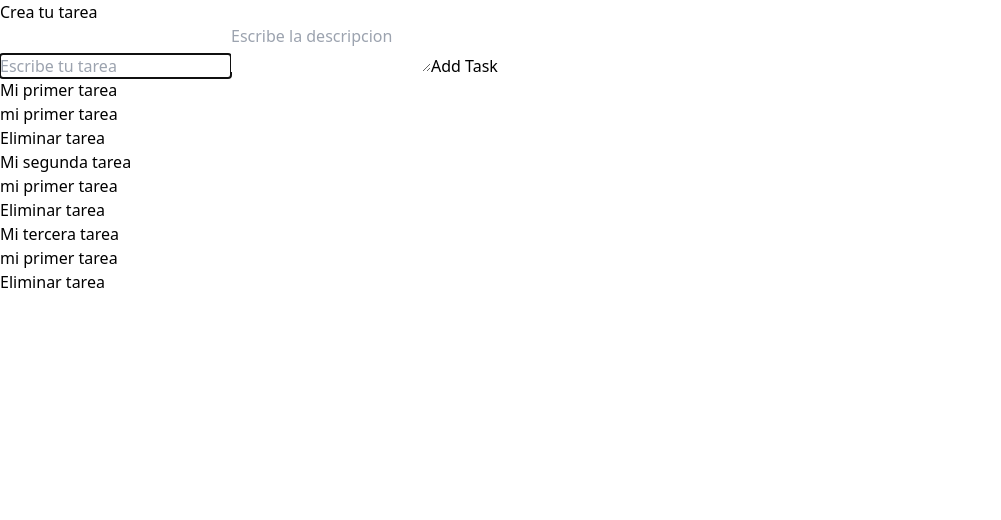
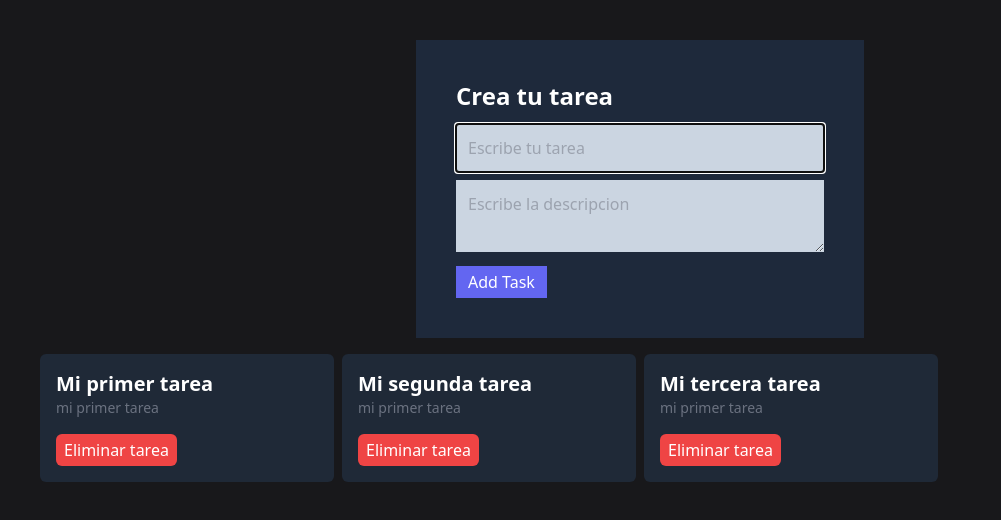
Before and after one commit to Danik616/ReactRepasoVite, a React (Vite) app: page / in a window 1280 px wide. Shown: the top 520 px of the page, without its empty margins (0-1001 px from the left). Built offline with nearby package versions, Linux system fonts and the light colour scheme.

Commit message:
Se agrega la opcion para hacer que el sistema lea los estilos

```diff
--- a/package.json
+++ b/package.json
@@ -7,7 +7,8 @@
     "dev": "vite",
     "build": "vite build",
     "lint": "eslint src --ext js,jsx --report-unused-disable-directives --max-warnings 0",
-    "preview": "vite preview"
+    "preview": "vite preview",
+    "watch": "vite build --watch"
   },
   "dependencies": {
     "react": "^18.2.0",
--- a/tailwind.config.js
+++ b/tailwind.config.js
@@ -1,8 +1,8 @@
 /** @type {import('tailwindcss').Config} */
 export default {
-  content: ["./src/**/*.{html,js}"],
+  content: ["./src/**/*.{html,jsx}"],
   theme: {
     extend: {},
   },
   plugins: [],
-}
+};
```
